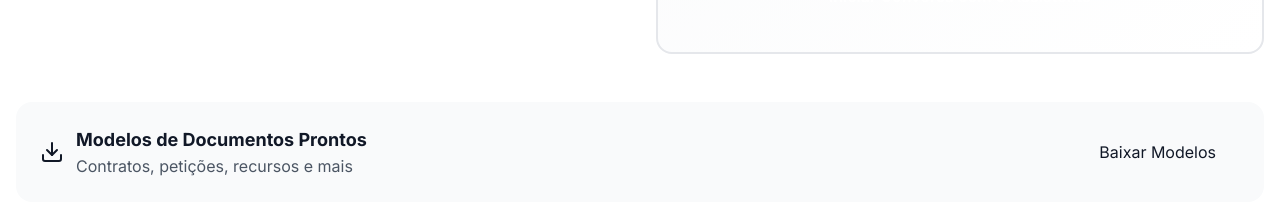
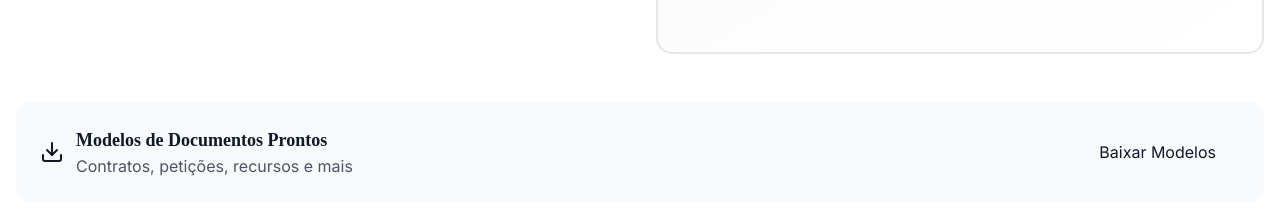
Before and after one commit to mestrereginaldo-site/DESENROLA-PREMIUM-DEZ.2025, a Next.js app: page / in a window 1280 px wide. Shown: the part 2840-3056 px from the top of the page. Built offline with nearby package versions, Linux system fonts and the light colour scheme.

Commit message:
Update globals.css

```diff
--- a/app/globals.css
+++ b/app/globals.css
@@ -2,12 +2,21 @@
 @tailwind components;
 @tailwind utilities;
 
-:root {
-  --foreground-rgb: 31, 41, 55;
-  --background-rgb: 248, 250, 252;
+@layer base {
+  h1, h2, h3, h4 {
+    @apply font-serif font-bold;
+  }
+  a {
+    @apply transition-colors duration-200;
+  }
 }
 
-body {
-  color: rgb(var(--foreground-rgb));
-  background: rgb(var(--background-rgb));
+.prose {
+  @apply max-w-4xl mx-auto;
 }
+.prose h2 {
+  @apply text-2xl mt-8 mb-4 text-primary;
+}
+.prose p {
+  @apply mb-4 leading-relaxed;
+}
```
